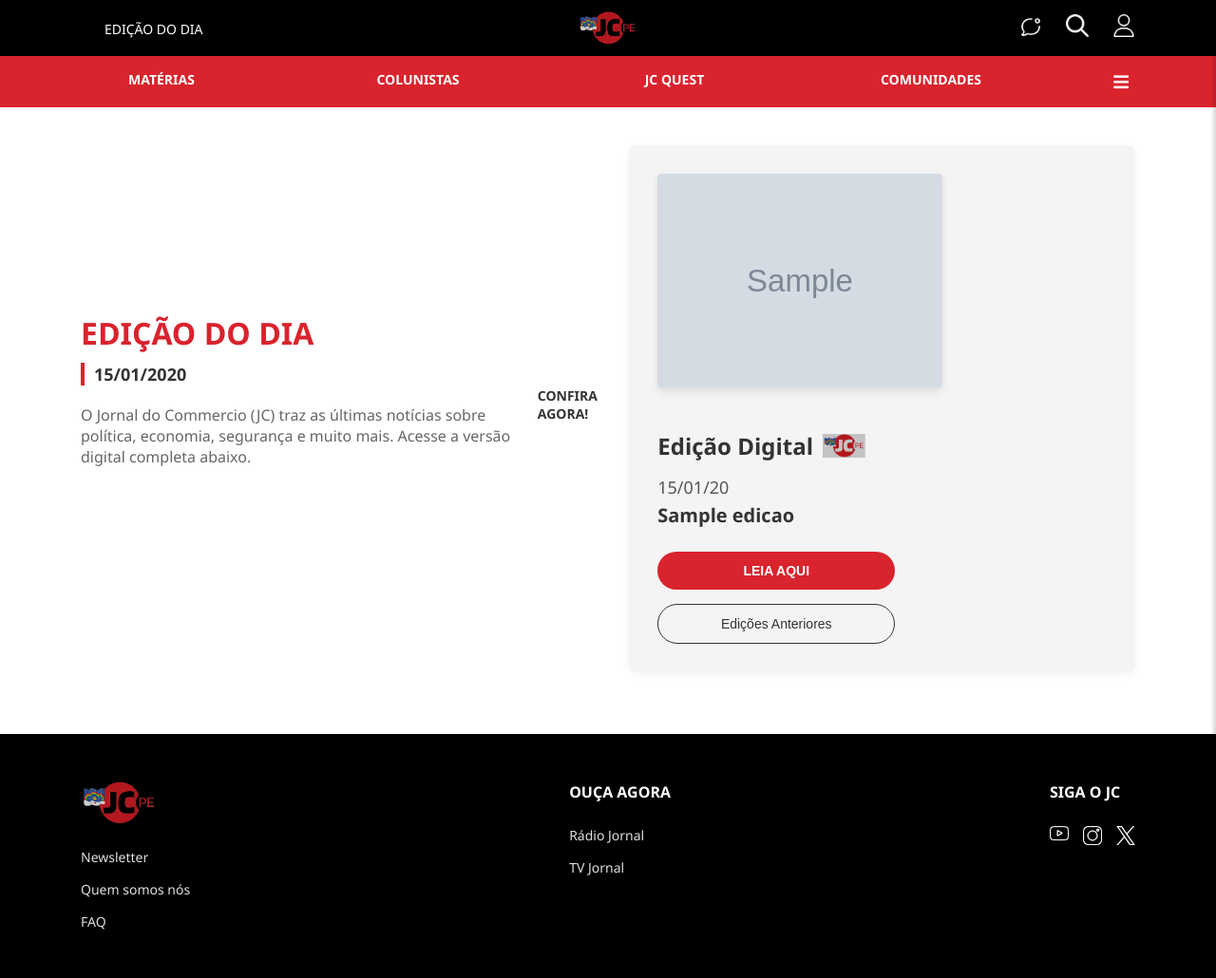
After one commit to EduardaSouzaOL/Projetos2_JC_REC.O, a Django app: page /edicao-do-dia/ in a window 1280 px wide. The commit adds this page. Shown: the whole page at 95% size. Run offline with Django 5.2, Linux system fonts and the light colour scheme; tables that the repository leaves empty hold one stand-in row (values such as "Sample post"); grey boxes marked "Sample" are stand-in pictures.

Commit message:
"edicao do dia"

```diff
--- a/jornal_commercio/context_processors.py
+++ b/jornal_commercio/context_processors.py
@@ -1,8 +1,8 @@
 from .forms import FeedbackForm
 from usuario.forms import AssinanteNewsletterForm
+from .models import Edicao
 
 def global_feedback_form(request):
-    """Disponibiliza o formulário de feedback em todos os templates."""
     return {
         'global_feedback_form': FeedbackForm()
     }
@@ -11,3 +11,7 @@
     return {
         'newsletter_form': AssinanteNewsletterForm()
     }
+
+def edicao_do_dia(request):
+    ultima_edicao = Edicao.objects.first()
+    return {'edicao_dia': ultima_edicao}
--- /dev/null
+++ b/jornal_commercio/templates/edicao_do_dia.html
@@ -0,0 +1,116 @@
+{% extends 'base.html' %}
+{% load static %}
+
+{% block title %}Edição do Dia - JC{% endblock %}
+
+{% block content %}
+<div class="container" style="padding: 40px 15px; min-height: 60vh;">
+
+    <div style="margin-bottom: 40px;">
+        <h1 style="font-size: 32px; color: #D9232D; font-weight: 700; text-transform: uppercase; margin-bottom: 10px;">
+            EDIÇÃO DO DIA
+        </h1>
+
+        {% if edicao %}
+            <div style="display: flex; align-items: center; gap: 15px; margin-bottom: 20px;">
+                <span style="font-size: 18px; font-weight: bold; color: #333; border-left: 4px solid #D9232D; padding-left: 10px;">
+                    {{ edicao.data_publicacao|date:"d/m/Y" }}
+                </span>
+            </div>
+            <p style="font-size: 16px; color: #666; max-width: 600px;">
+                O Jornal do Commercio (JC) traz as últimas notícias sobre política, economia, segurança e muito mais. Acesse a versão digital completa abaixo.
+            </p>
+        {% else %}
+            <p>Nenhuma edição disponível hoje.</p>
+        {% endif %}
+    </div>
+
+    {% if edicao %}
+    <div style="margin-bottom: 10px; font-weight: 700; font-size: 14px; text-transform: uppercase; color: #333;">
+        CONFIRA AGORA!
+    </div>
+
+    <div style="background-color: #f4f4f4; padding: 30px; border-radius: 8px; display: flex; flex-wrap: wrap; gap: 40px; align-items: center; max-width: 900px; box-shadow: 0 2px 10px rgba(0,0,0,0.05);">
+
+        <div style="flex: 1; min-width: 250px; max-width: 300px;">
+            {% if edicao.imagem_capa %}
+                <img src="{{ edicao.imagem_capa.url }}" alt="Capa JC" style="width: 100%; border-radius: 4px; box-shadow: 0 4px 8px rgba(0,0,0,0.1);">
+            {% else %}
+                <div style="width: 100%; height: 200px; background: #ddd; display: flex; align-items: center; justify-content: center; border-radius: 4px;">Sem Capa</div>
+            {% endif %}
+        </div>
+
+        <div style="flex: 1; min-width: 250px;">
+            <div style="display: flex; align-items: center; gap: 10px; margin-bottom: 15px;">
+                <h2 style="font-size: 24px; font-weight: 700; margin: 0;">Edição Digital</h2>
+                <img src="{% static 'jornal_commercio/images/logo_jc.png' %}" alt="JC" height="25">
+            </div>
+
+            <p style="font-size: 18px; color: #555; margin-bottom: 5px;">{{ edicao.data_publicacao|date:"d/m/y" }}</p>
+
+            <h3 style="font-size: 20px; font-weight: 700; margin-bottom: 25px; line-height: 1.3;">
+                {{ edicao.titulo }}
+            </h3>
+
+            <div style="display: flex; flex-direction: column; gap: 15px; width: 100%; max-width: 250px;">
+
+                <button id="btn-abrir-leitor" style="background-color: #D9232D; color: white; border: none; padding: 12px 0; border-radius: 50px; font-weight: 700; cursor: pointer; text-transform: uppercase; font-size: 14px; width: 100%; transition: opacity 0.3s;">
+                    LEIA AQUI
+                </button>
+
+                <button style="background-color: transparent; color: #333; border: 1px solid #333; padding: 12px 0; border-radius: 50px; font-weight: 500; cursor: pointer; font-size: 14px; width: 100%;">
+                    Edições Anteriores
+                </button>
+            </div>
+        </div>
+    </div>
+    {% endif %}
+</div>
+
+{% if edicao %}
+<div id="leitor-modal" style="display: none; position: fixed; top: 0; left: 0; width: 100%; height: 100%; background: rgba(0,0,0,0.9); z-index: 10000; justify-content: center; align-items: center;">
+
+    <button id="fechar-leitor" style="position: absolute; top: 20px; right: 30px; background: none; border: none; color: white; font-size: 40px; cursor: pointer; z-index: 10001;">&times;</button>
+
+    <div style="background: white; width: 95%; height: 90%; max-width: 1200px; display: flex; flex-direction: column; border-radius: 8px; overflow: hidden; position: relative;">
+
+        <div style="padding: 15px; border-bottom: 1px solid #eee; display: flex; justify-content: space-between; align-items: center; background: #fff;">
+            <div>
+                <h3 style="margin: 0; font-size: 18px; color: #333;">Visualizador JC</h3>
+                <span style="font-size: 12px; color: #666;">{{ edicao.data_publicacao|date:"d/m/Y" }}</span>
+            </div>
+            <img src="{% static 'jornal_commercio/images/logo_jc.png' %}" alt="JC" height="25">
+        </div>
+
+        <div style="flex: 1; background: #525659; position: relative;">
+            <iframe src="{{ edicao.link_leitura }}" style="width: 100%; height: 100%; border: none;"></iframe>
+        </div>
+    </div>
+</div>
+
+<script>
+    const btnAbrir = document.getElementById('btn-abrir-leitor');
+    const modal = document.getElementById('leitor-modal');
+    const btnFechar = document.getElementById('fechar-leitor');
+
+    if (btnAbrir) {
+        btnAbrir.addEventListener('click', function() {
+            modal.style.display = 'flex';
+        });
+    }
+
+    if (btnFechar) {
+        btnFechar.addEventListener('click', function() {
+            modal.style.display = 'none';
+        });
+    }
+
+    window.addEventListener('click', function(e) {
+        if (e.target === modal) {
+            modal.style.display = 'none';
+        }
+    });
+</script>
+{% endif %}
+
+{% endblock %}
--- a/jornal_commercio/urls.py
+++ b/jornal_commercio/urls.py
@@ -1,5 +1,6 @@
 from django.urls import path
 from . import views
+from jornal_commercio import views
 
 urlpatterns = [
     path('', views.home, name="home"),
@@ -16,4 +17,5 @@
     path('api/finalizar-quiz/<int:quiz_id>/', views.finalizar_quiz, name='finalizar_quiz'),
     path('jc-quest/', views.quiz_hub, name='quiz_hub'),
     path('jc-quest/jogar/<int:quiz_id>/', views.quiz_play, name='quiz_play'),
+    path('edicao-do-dia/', views.pagina_edicao_do_dia, name='pagina_edicao'),
 ]
--- a/jornal_commercio/views.py
+++ b/jornal_commercio/views.py
@@ -367,3 +367,13 @@
         'quiz': quiz,
         'respostas_ids': respostas_ids
     })
+
+def pagina_edicao_do_dia(request):
+    from .models import Edicao
+
+    ultima_edicao = Edicao.objects.first()
+
+    context = {
+        'edicao': ultima_edicao
+    }
+    return render(request, 'edicao_do_dia.html', context)
--- a/project/settings.py
+++ b/project/settings.py
@@ -54,14 +54,13 @@
 'django.contrib.messages.context_processors.messages',
 'jornal_commercio.context_processors.global_feedback_form',
 'jornal_commercio.context_processors.newsletter_form_context',
+'jornal_commercio.context_processors.edicao_do_dia',
 ],
 },
 },
 ]
 
 WSGI_APPLICATION = 'project.wsgi.application'
-
-# --- Database --- (Esta seção está correta para Azure)
 DB_HOST = os.environ.get('DB_HOST')
 
 if DB_HOST:
--- a/templates/base.html
+++ b/templates/base.html
@@ -158,7 +158,9 @@
         <nav class="top-nav-left">
             <ul>
                 <li>
-                    <a href="#" class="nav-link-top">EDIÇÃO DO DIA</a>
+    <a
+    href="{% url 'pagina_edicao' %}" class="btn-edicao-topo">EDIÇÃO DO DIA
+    </a>
                 </li>
 
                 {% comment %} <li class="nav-item-assuntos">
--- a/usuario/admin.py
+++ b/usuario/admin.py
@@ -1,7 +1,6 @@
 from django.contrib import admin
 from .models import Perfil, Interesse, AssinanteNewsletter
 
-# Register your models here.
 @admin.register(Perfil)
 class PerfilAdmin(admin.ModelAdmin):
     list_display = ('usuario', 'cidade', 'estado', 'data_nascimento')
@@ -12,16 +11,13 @@
     list_display = ('nome',)
     search_fields = ('nome',)
 
-
 @admin.register(AssinanteNewsletter)
 class AssinanteNewsletterAdmin(admin.ModelAdmin):
-
     list_display = ('email', 'is_active', 'created_at')
     search_fields = ('email',)
     list_filter = ('is_active', 'created_at')
     readonly_fields = ('unsubscribe_token', 'created_at')
     list_per_page = 50
-
     actions = ['marcar_como_ativo', 'marcar_como_inativo']
 
     def marcar_como_ativo(self, request, queryset):
@@ -31,5 +27,3 @@
     def marcar_como_inativo(self, request, queryset):
         queryset.update(is_active=False)
     marcar_como_inativo.short_description = "Marcar selecionados como Inativos"
-
-# admin.site.register(Interesse)
```
Also changed, not shown: jornal_commercio/admin.py (+6 -1 lines).
